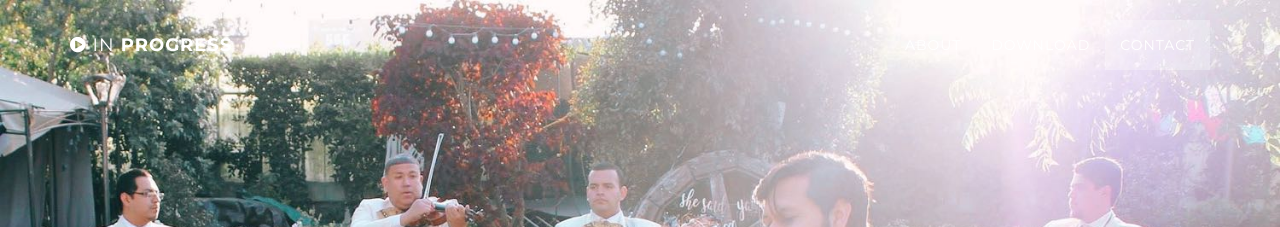
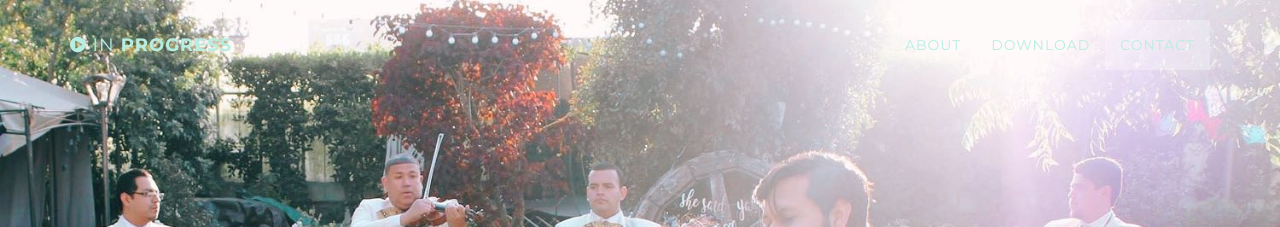
Before and after one commit to gutzrodolfo/arwedding.love, a Jekyll site: the page built from index.html, in a window 1280 px wide. Shown: the top 227 px of the page. Built offline with Jekyll 4.4.1, drawn with Linux system fonts in a browser that asks for light colours.

```diff
--- a/_includes/css/grayscale.css
+++ b/_includes/css/grayscale.css
@@ -89,7 +89,7 @@
 }
 
 .navbar-custom a {
-    color: #fff;
+    color: #b8ede1;
 }
 
 .navbar-custom .nav li.active {
```
